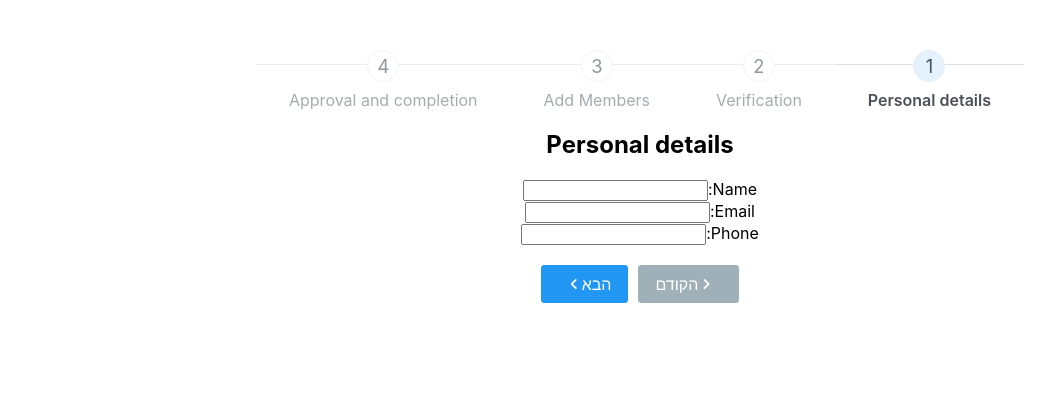
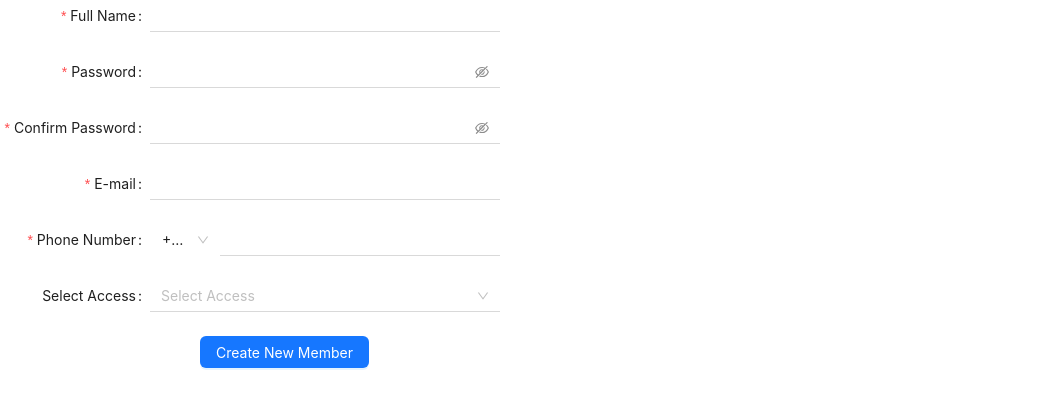
Before and after one commit to YehuditKofman/Security_cameras_Project, a React (Create React App) app in the folder React/my-app/: page / in a window 1280 px wide. Shown: the top 408 px of the page, without its empty margins (0-1048 px from the left). Built offline with nearby package versions, Linux system fonts and the light colour scheme.

Commit message:
add member...

```diff
--- a/React/my-app/package.json
+++ b/React/my-app/package.json
@@ -11,15 +11,14 @@
     "@testing-library/jest-dom": "^6.6.3",
     "@testing-library/react": "^16.3.0",
     "@testing-library/user-event": "^13.5.0",
+    "antd": "^5.24.7",
     "axios": "^1.8.4",
     "primeicons": "^7.0.0",
     "primereact": "^10.9.4",
-
     "react": "^19.1.0",
     "react-19-credit-cards": "^1.0.3",
     "react-credit-cards-2": "^1.0.3",
     "react-dom": "^19.1.0",
-
     "react-hook-form": "^7.55.0",
     "react-input-mask": "^2.0.4",
     "react-redux": "^9.2.0",
--- a/React/my-app/src/App.js
+++ b/React/my-app/src/App.js
@@ -5,6 +5,7 @@ import CreateAdministrator from './Components/CreateAdministrator';
 
 import SighInAdministrator from './Components/SighInAdministrator';
 import Try from './Components/Try';
+import CreatNewMember from './Components/AddMembers/CreatNewMember';
 
 
 function App() {
@@ -13,7 +14,7 @@ function App() {
      <>
 
 
-    <SighInAdministrator/>
+    <CreatNewMember/>
      </>
 
   );
--- /dev/null
+++ b/React/my-app/src/Components/AddMembers/AxiosCreateMemberByAdministrator.jsx
@@ -0,0 +1,49 @@
+import React, { useEffect } from 'react';
+import axios from 'axios';
+
+const AxiosCreteMemberByAdministrator = ({ ID, memberData }) => {
+    useEffect(() => {
+        const handleCreateAdmin = async () => {
+            try {
+                const { Name, phone, password, email, AccessPermissions  } = memberData;
+
+                const preparedData = {
+                    name: Name,
+                    phone: `+${memberData.prefix}${phone}`,
+                    password,
+                    email,
+                    AccessPermissions: AccessPermissions.map(permission => ({
+                        sortPermissions: permission,
+                        isPermissions: true
+                    })),
+                };
+                const response = await axios.post(
+                    `http://localhost:8080/Administators/createMemberByAdministrator/${ID}`,
+                    { ...preparedData }
+                );
+                //console.log('Administrator created successfully!', response.data.token);
+                alert('Administrator created successfully!');
+            } catch (error) {
+                if (error.response) {
+
+                    console.error('Failed to create administrator:', error.response.data);
+                    alert('Failed to create administrator: ' + error.response.data.message);
+                } else {
+                    console.error('Error during creation:', error.message);
+                    alert('Error during creation: ' + error.message);
+                }
+            }
+        };
+
+        handleCreateAdmin();
+    }, [ID, memberData]); // שימי לב לתלות - רץ כשהערכים משתנים
+
+    return (
+        <>
+            {/* אפשר לשים כאן משהו זמני אם את רוצה, אבל לא חובה */}
+            <p>Creating member...</p>
+        </>
+    );
+};
+
+export default AxiosCreteMemberByAdministrator;
--- /dev/null
+++ b/React/my-app/src/Components/AddMembers/CreatNewMember.jsx
@@ -0,0 +1,187 @@
+
+import React from 'react';
+import { Flex, Select } from 'antd';
+import { useState } from 'react';
+import {
+    Button,
+    Cascader,
+    DatePicker,
+    Form,
+    Input,
+    InputNumber,
+    Mentions,
+    Segmented,
+    TreeSelect,
+} from 'antd';
+import AxiosCreteMemberByAdministrator from './AxiosCreateMemberByAdministrator';
+
+const CreatNewMember = () => {
+
+    const[flag, setFlag] = useState(false);
+    const [formData, setFormData] = useState({
+        Name: "",
+        email: "",
+        phone: "",
+        password: "",
+        role: "Member",
+        arrSecurityCameras: [],
+        arrAnalysisSchema: [],
+        AccessPermissions: []
+    });
+
+    const ID = "68043ccf8b5cb28fe901eb41"; // תעודת זהות של המנהל
+    const { RangePicker } = DatePicker;
+    const { Option } = Select;
+    const tailFormItemLayout = {
+        wrapperCol: {
+            xs: {
+                span: 24,
+                offset: 0,
+            },
+            sm: {
+                span: 16,
+                offset: 8,
+            },
+        },
+    };
+    const formItemLayout = {
+        labelCol: {
+            xs: { span: 24 },
+            sm: { span: 6 },
+        },
+        wrapperCol: {
+            xs: { span: 24 },
+            sm: { span: 14 },
+        },
+    };
+    const prefixSelector = (
+        <Form.Item name="prefix" noStyle>
+            <Select style={{ width: 70 }}>
+                <Option value="972">+972</Option>
+                <Option value="87">+87</Option>
+            </Select>
+        </Form.Item>
+    );
+    const [form] = Form.useForm();
+    const variant = Form.useWatch('variant', form);
+    return (
+        <Form
+            {...formItemLayout}
+            form={form}
+            variant={variant || 'underlined'}
+            style={{ maxWidth: 600 }}
+            initialValues={{
+                Name: '',
+                password: '',
+                confirm: '',
+                email: '',
+                phone: '',
+                prefix: '972',
+                arrPermition: [],
+            }}
+                        onValuesChange={(changedValues, allValues) => {
+                setFormData(allValues);
+                console.log(allValues); // כאן תראי תמיד את המצב המעודכן
+            }}
+        >
+            <Form.Item label="Full Name" name="Name" rules={[{ required: true, message: 'Please input firstName and lastName!' }]}>
+                <Input />
+            </Form.Item>
+
+            <Form.Item
+                name="password"
+                label="Password"
+                rules={[
+                    {
+                        required: true,
+                        message: 'Please input your password!',
+                    },
+                ]}
+                hasFeedback
+            >
+                <Input.Password />
+            </Form.Item>
+
+            <Form.Item
+                name="confirm"
+                label="Confirm Password"
+                dependencies={['password']}
+                hasFeedback
+                rules={[
+                    {
+                        required: true,
+                        message: 'Please input password!',
+                    },
+                    ({ getFieldValue }) => ({
+                        validator(_, value) {
+                            if (!value || getFieldValue('password') === value) {
+                                return Promise.resolve();
+                            }
+                            return Promise.reject(new Error('The new password that you entered do not match!'));
+                        },
+                    }),
+                ]}
+            >
+                <Input.Password />
+            </Form.Item>
+            <Form.Item
+                name="email"
+                label="E-mail"
+                rules={[
+                    {
+                        type: 'email',
+                        message: 'The input is not valid E-mail!',
+                    },
+                    {
+                        required: true,
+                        message: 'Please input your E-mail!',
+                    },
+                ]}
+            >
+                <Input />
+            </Form.Item>
+
+            <Form.Item
+                name="phone"
+                label="Phone Number"
+                rules={[{ required: true, message: 'Please input your phone number!' }]}
+            >
+                <Input addonBefore={prefixSelector} style={{ width: '100%' }} />
+            </Form.Item>
+
+            <Form.Item
+                name="AccessPermissions"
+                label="Select Access"
+            >
+                        <Select
+                            mode="multiple"
+                            placeholder="Select Access"
+                            variant="underlined"
+                            style={{ flex: 1 }}
+                            options={[
+                                { value: 'jack', label: 'Jack' },
+                                { value: 'lucy', label: 'Lucy' },
+                                { value: 'Yiminghe', label: 'Yiminghe' },
+                            ]}
+                        />
+
+            </Form.Item>
+
+
+
+            <Form.Item {...tailFormItemLayout}>
+                <Button type="primary" htmlType="submit" onClick={() => { setFlag(true); }}>
+                    Create New Member
+                </Button>
+
+            </Form.Item>
+            {flag && <AxiosCreteMemberByAdministrator ID={ID} memberData={formData} />}
+
+        </Form>
+
+    );
+};
+
+
+
+export default CreatNewMember;
--- a/React/my-app/src/Store/AdministratorSlice.jsx
+++ b/React/my-app/src/Store/AdministratorSlice.jsx
@@ -25,6 +25,7 @@ const AdministratorSlice= createSlice({
             state.arrSecurityCameras= action.payload.arrSecurityCameras
             state.arrAnalysisSchema= action.payload.arrAnalysisSchema
         }
+
     }
 })
 export const {Create_Administrator} = AdministratorSlice.actions
--- /dev/null
+++ b/React/my-app/src/Store/MemberSlice.jsx
@@ -0,0 +1,27 @@
+import { createSlice } from "@reduxjs/toolkit";
+
+const initialValue={
+    name:"Member",
+    email:"",
+    phone:"",
+    password:"",
+    role: "Member",
+    arrPermetion:[]
+}
+
+const MemberSlice= createSlice({
+    name:"Member",
+    initialState: initialValue,
+    reducers:{
+        Create_Member:(state,action)=>{
+            state.name= action.payload.name
+            state.email= action.payload.email
+            state.phone= action.payload.phone
+            state.password= action.payload.password
+            state.role= action.payload.role
+            state.arrPermetion= action.payload.arrPermetion
+        }
+    }
+})
+export const {Create_Member} = MemberSlice.actions
+export default MemberSlice.reducer
--- a/React/my-app/src/index.js
+++ b/React/my-app/src/index.js
@@ -3,22 +3,22 @@ import ReactDOM from 'react-dom/client';
 import { Provider } from 'react-redux';
 import { configureStore } from '@reduxjs/toolkit';
 import AdministratorSlice, { Create_Administrator } from './Store/AdministratorSlice';
+import MemberSlice, { Create_Member } from './Store/MemberSlice';
 import './index.css';
 import App from './App';
 import reportWebVitals from './reportWebVitals';
 
 const myStore = configureStore({
   reducer: {
-    AdministratorSlice
+    AdministratorSlice,
+    MemberSlice,
   },
 });
 
 const root = ReactDOM.createRoot(document.getElementById('root'));
 root.render(
   <Provider store={myStore}>
-    <React.StrictMode>
-      <App />
-    </React.StrictMode>
+      <App/>
   </Provider>
 );
 
```
Also changed, not shown: 1 other file (tests, documents, lock files or other folders).
